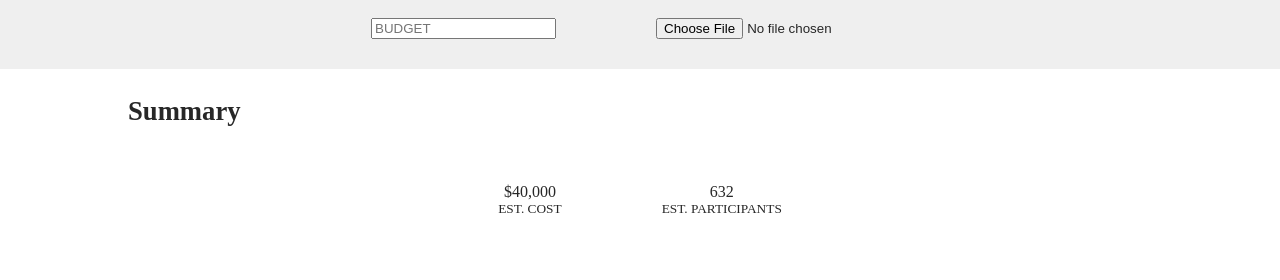
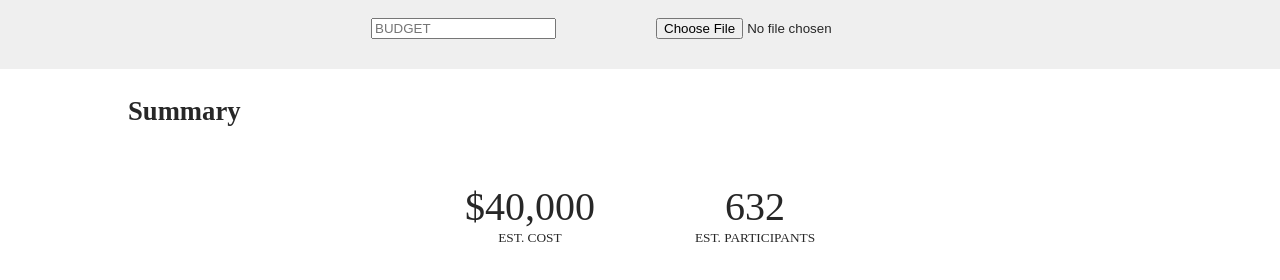
Before and after one commit to ayush29feb/hackestimate, a website built with webpack: page src/template.html in a window 1280 px wide. Shown: the part 62-342 px from the top of the page. Built offline with nearby package versions, Linux system fonts and the light colour scheme; files whose address does not match are found by name.

Commit message:
main structure7.1

```diff
--- a/src/template.html
+++ b/src/template.html
@@ -20,11 +20,11 @@
 					<h3>Summary</h3>
 					<div id="basic_info">
 						<div id="cost">
-							<div class="value">$40,000</div>
+							<div class="basic_value">$40,000</div>
 							<div class="basic_label">EST. COST</div>
 						</div>
 						<div id="participants">
-							<div class="value">632</div>
+							<div class="basic_value">632</div>
 							<div class="basic_label">EST. PARTICIPANTS</div>
 						</div>
 					</div>
```
